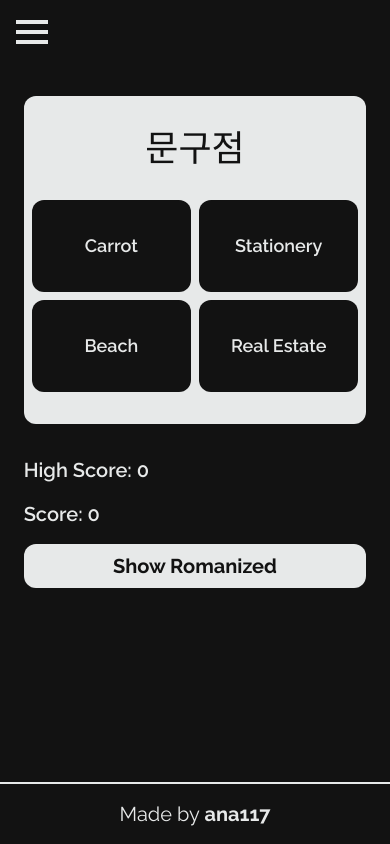
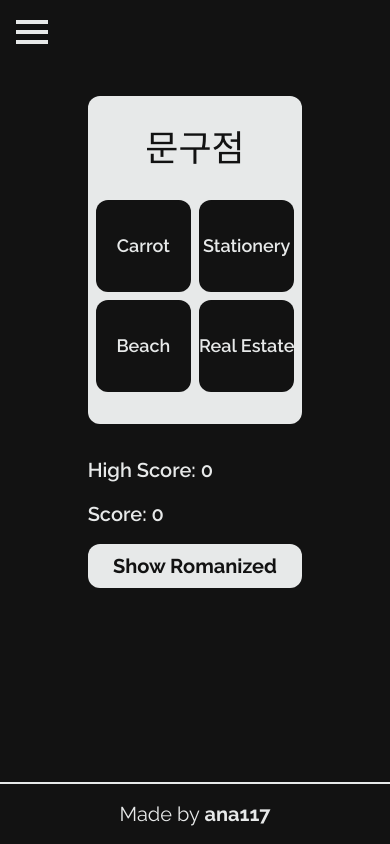
Before and after one commit to ana117/web-games, a React (Create React App) app: page /web-games/korean-flashcards in a window 390 px wide. Built offline with nearby package versions, Linux system fonts and the light colour scheme; the HTML template or start-up script is replaced by a standard one.

Commit message:
Fix styling

```diff
--- a/src/Games/KoreanFlashcards/index.js
+++ b/src/Games/KoreanFlashcards/index.js
@@ -72,7 +72,7 @@ const KoreanFlashcardsPage = () => {
                                         onClick={(e) => handleWordClick(e, word)}
                                         className="theme dark:theme-dark hover:bg-accent
                                                    rounded-xl lg:w-[12rem] text-center">
-                                    <p className="text-lg lg:text-2xl font-semibold break-words p-[2rem] rounded-xl">
+                                    <p className="text-lg lg:text-2xl font-semibold py-[2rem] break-words rounded-xl">
                                         {word.meaning}
                                     </p>
                                 </button>
```
